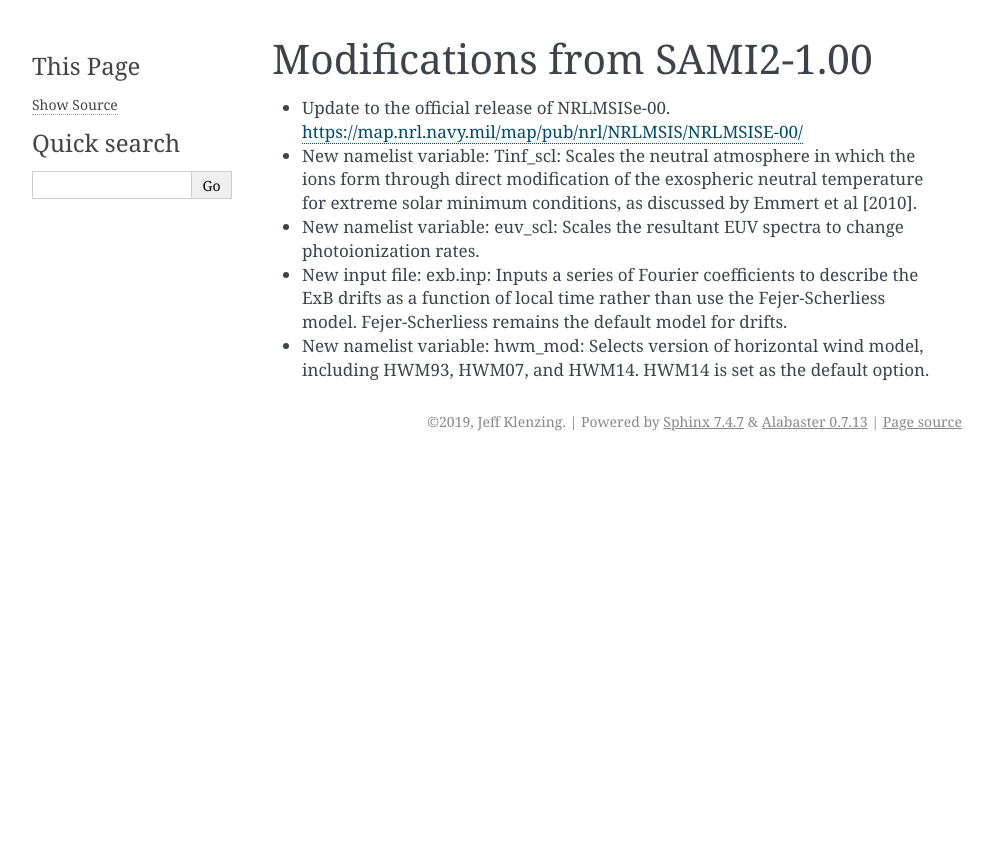
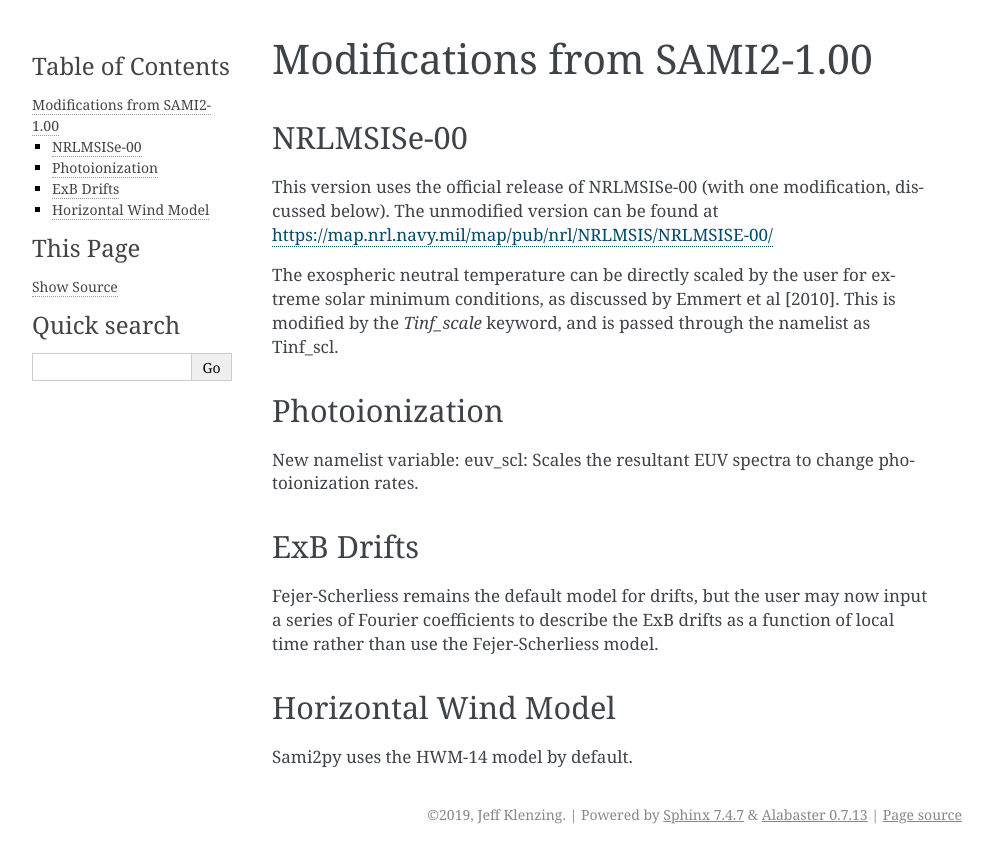
Before and after one commit to sami2py/sami2py, a Sphinx documentation site: the page built from docs/modifications.rst, in a window 1280 px wide. Shown: the top 863 px of the page, without its empty margins (148-1140 px from the left). Built offline with Sphinx 7.4.7, drawn with Linux system fonts in a browser that asks for light colours; formulas are drawn with MathJax 3.

Commit message:
new mod structure

```diff
--- a/docs/modifications.rst
+++ b/docs/modifications.rst
@@ -3,8 +3,20 @@
 Modifications from SAMI2-1.00
 ========================================
 
-- Update to the official release of NRLMSISe-00. https://map.nrl.navy.mil/map/pub/nrl/NRLMSIS/NRLMSISE-00/
-- New namelist variable: Tinf_scl: Scales the neutral atmosphere in which the ions form through direct modification of the exospheric neutral temperature for extreme solar minimum conditions, as discussed by Emmert et al [2010].
-- New namelist variable: euv_scl: Scales the resultant EUV spectra to change photoionization rates.
-- New input file: exb.inp: Inputs a series of Fourier coefficients to describe the ExB drifts as a function of local time rather than use the Fejer-Scherliess model. Fejer-Scherliess remains the default model for drifts.
-- New namelist variable: hwm_mod: Selects version of horizontal wind model, including HWM93, HWM07, and HWM14.  HWM14 is set as the default option.
+NRLMSISe-00
+-----------
+This version uses the official release of NRLMSISe-00 (with one modification, discussed below). The unmodified version can be found at https://map.nrl.navy.mil/map/pub/nrl/NRLMSIS/NRLMSISE-00/
+
+The exospheric neutral temperature can be directly scaled by the user for extreme solar minimum conditions, as discussed by Emmert et al [2010].  This is modified by the `Tinf_scale` keyword, and is passed through the namelist as Tinf_scl.
+
+Photoionization
+---------------
+New namelist variable: euv_scl: Scales the resultant EUV spectra to change photoionization rates.
+
+ExB Drifts
+----------
+Fejer-Scherliess remains the default model for drifts, but the user may now input a series of Fourier coefficients to describe the ExB drifts as a function of local time rather than use the Fejer-Scherliess model.
+
+Horizontal Wind Model
+---------------------
+Sami2py uses the HWM-14 model by default.
```
